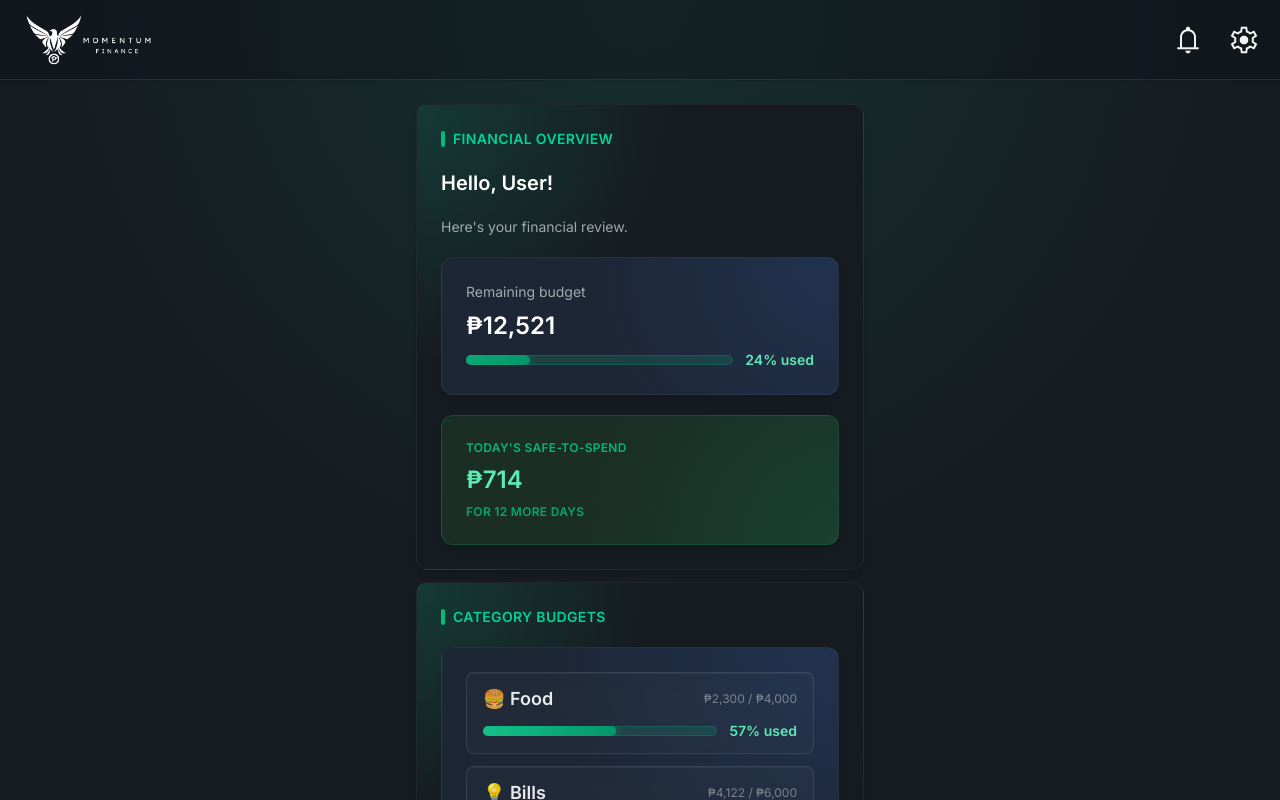
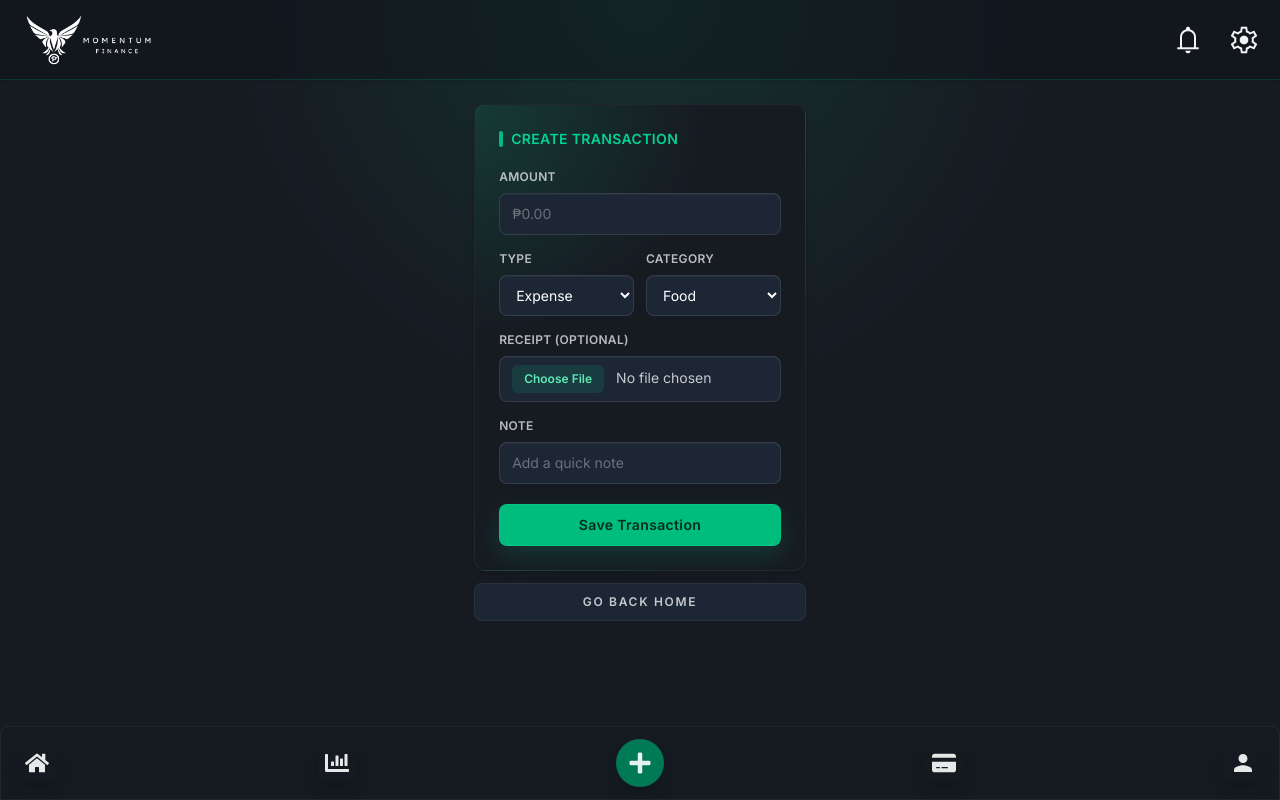
Before and after one commit to Wanji07/Momentum-Finance, a React (Vite) app: page / in a window 1280 px wide. Shown: the top 800 px of the page. Built offline with nearby package versions, Linux system fonts and the light colour scheme.

Commit message:
feat: added add transactions

```diff
--- a/src/components/Layout.tsx
+++ b/src/components/Layout.tsx
@@ -1,6 +1,6 @@
 import Header from '../components/Header'
 import Footer from '../components/Footer'
-import Dashboard from '../pages/Dashboard'
+import CreateTransaction from '../pages/CreateTransaction'
 import './Layout.css'
 
 export default function Layout() {
@@ -8,8 +8,8 @@ export default function Layout() {
         <>
         <div id="container" className="min-h-screen grid grid-rows-[auto_1fr_auto] bg-[radial-gradient(circle_at_top,#10b98122,transparent_40%)]">
             <Header />
-                <div id="mainContent" className="mt-6">
-                    <Dashboard />
+                <div id="mainContent" className="mt-6 flex justify-center px-3">
+                    <CreateTransaction />
                 </div>
             <Footer />
         </div>
--- /dev/null
+++ b/src/pages/CreateTransaction.tsx
@@ -0,0 +1,65 @@
+export default function CreateTransaction() {
+    const fieldClass =
+        "w-full rounded-lg border border-white/10 bg-[#1d2635] px-3 py-2.5 text-sm text-white placeholder:text-white/35 shadow-[inset_0_1px_0_rgba(255,255,255,0.04)] outline-none transition-all duration-200 focus:border-emerald-400/50 focus:bg-[#1f2c3e] focus:shadow-[0_0_0_3px_rgba(16,185,129,0.12)]";
+    const receiptFieldClass =
+        "w-full rounded-lg border border-white/10 bg-[#1d2635] px-3 py-2 text-sm text-white/75 shadow-[inset_0_1px_0_rgba(255,255,255,0.04)] outline-none transition-all duration-200 file:mr-3 file:rounded-md file:border-0 file:bg-emerald-500/15 file:px-3 file:py-1.5 file:text-xs file:font-semibold file:text-emerald-300 hover:file:bg-emerald-500/25 focus:border-emerald-400/50 focus:shadow-[0_0_0_3px_rgba(16,185,129,0.12)]";
+
+    return(
+        <div id="container" className="flex flex-col items-center justify-start gap-3">
+            <section id="overview-container" className="flex flex-col gap-5 w-[88%] max-w-md mx-auto border border-white/5 shadow-md p-6 bg-[#161B22] bg-[radial-gradient(circle_at_top_left,#10b98133,transparent_40%)] rounded-xl">
+                <div className="flex items-center gap-2">
+                    <div className="w-1 h-4 bg-emerald-500 rounded-full"></div>
+                    <h2 className="text-emerald-400 text-sm font-semibold tracking-wide uppercase">Create Transaction</h2>
+                </div>
+
+                <form className="flex flex-col gap-4">
+                    <div className="flex flex-col gap-2">
+                        <label htmlFor="amount" className="text-xs font-semibold tracking-wide text-white/70 uppercase">Amount</label>
+                        <input id="amount" type="number" name="amount" placeholder="₱0.00" className={fieldClass} />
+                    </div>
+
+                    <div className="grid grid-cols-2 gap-3">
+                        <div className="flex flex-col gap-2">
+                            <label htmlFor="type" className="text-xs font-semibold tracking-wide text-white/70 uppercase">Type</label>
+                            <select id="type" name="type" className={fieldClass}>
+                                <option value="expense">Expense</option>
+                                <option value="income">Income</option>
+                            </select>
+                        </div>
+
+                        <div className="flex flex-col gap-2">
+                            <label htmlFor="category" className="text-xs font-semibold tracking-wide text-white/70 uppercase">Category</label>
+                            <select id="category" name="category" className={fieldClass}>
+                                <option>Food</option>
+                                <option>Bills</option>
+                            </select>
+                        </div>
+                    </div>
+
+                    <div className="flex flex-col gap-2">
+                        <label htmlFor="receipt" className="text-xs font-semibold tracking-wide text-white/70 uppercase">Receipt (optional)</label>
+                        <input id="receipt" type="file" name="receipt" accept="image/*,application/pdf" className={receiptFieldClass} />
+                    </div>
+
+                    <div className="flex flex-col gap-2">
+                        <label htmlFor="note" className="text-xs font-semibold tracking-wide text-white/70 uppercase">Note</label>
+                        <input id="note" type="text" name="note" placeholder="Add a quick note" className={fieldClass} />
+                    </div>
+
+                    <button
+                        type="submit"
+                        className="mt-1 inline-flex items-center justify-center rounded-lg border border-emerald-400/40 bg-emerald-500 px-4 py-2.5 text-sm font-semibold tracking-wide text-emerald-950 shadow-[0_10px_24px_rgba(16,185,129,0.18)] transition-all duration-200 hover:-translate-y-0.5 hover:bg-emerald-400"
+                    >
+                        Save Transaction
+                    </button>
+                </form>
+            </section>
+            <button
+                type="button"
+                className="w-[88%] max-w-md rounded-lg border border-white/5 bg-[#1d2635] px-4 py-2.5 text-xs font-semibold tracking-[0.14em] text-white/75 transition-all duration-200 hover:-translate-y-0.5 hover:border-emerald-400/35 hover:bg-emerald-500/10 hover:text-emerald-200"
+            >
+                GO BACK HOME
+            </button>
+        </div>
+    )
+}
```
